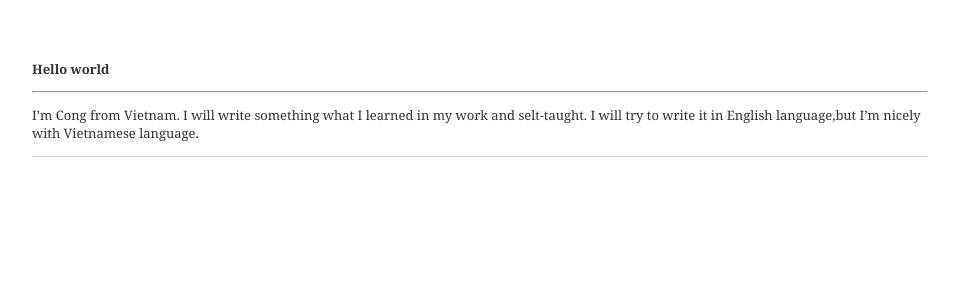
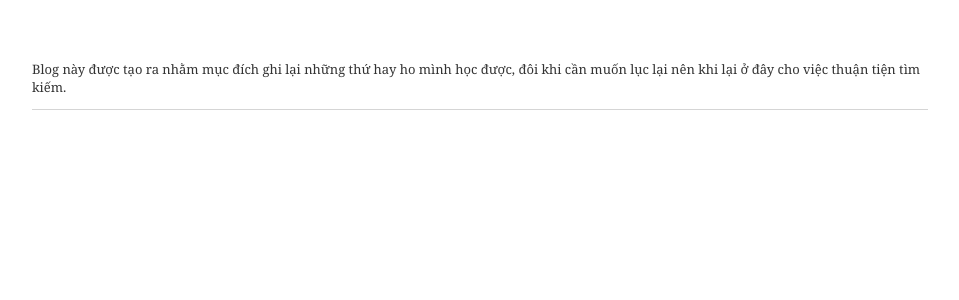
Before and after one commit to congdv/congdv.github.io, a Jekyll site: the page built from _posts/2016-11-23-hello-world.md, in a window 1280 px wide. Shown: the top 300 px of the page, without its empty margins (160-1119 px from the left). Built offline with Jekyll 4.4.1, drawn with Linux system fonts in a browser that asks for light colours; Markdown is read by kramdown in place of the engine named in the settings.

Commit message:
Update 2016-11-23-hello-world.md

```diff
--- a/_posts/2016-11-23-hello-world.md
+++ b/_posts/2016-11-23-hello-world.md
@@ -4,6 +4,4 @@ title: "Hello world"
 date: 2016-11-23
 ---
 
-**Hello world**
-<hr>
-I'm Cong from Vietnam. I will write something what I learned in my work and selt-taught. I will try to write it in English language,but I'm nicely with Vietnamese language.
+Blog này được tạo ra nhằm mục đích ghi lại những thứ hay ho mình học được, đôi khi cần muốn lục lại nên khi lại ở đây cho việc thuận tiện tìm kiếm.
```
